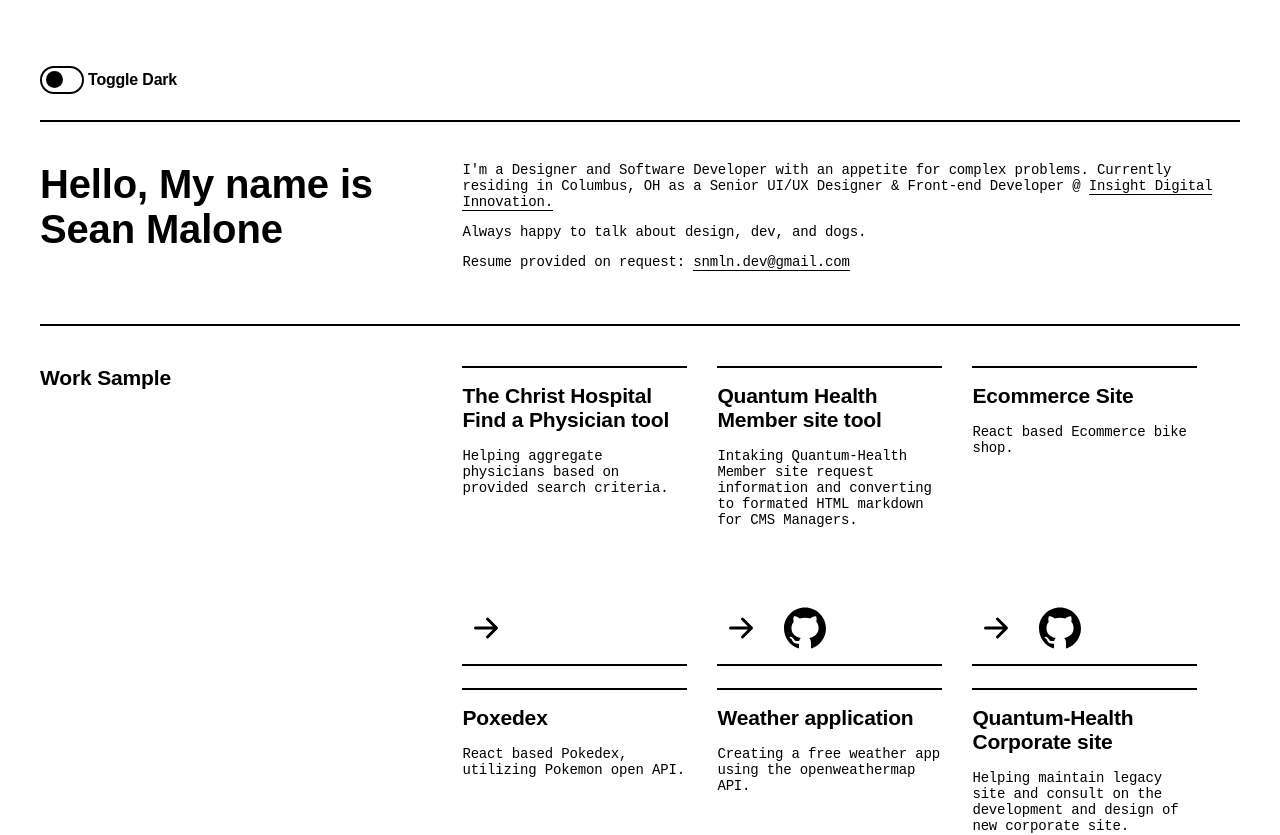
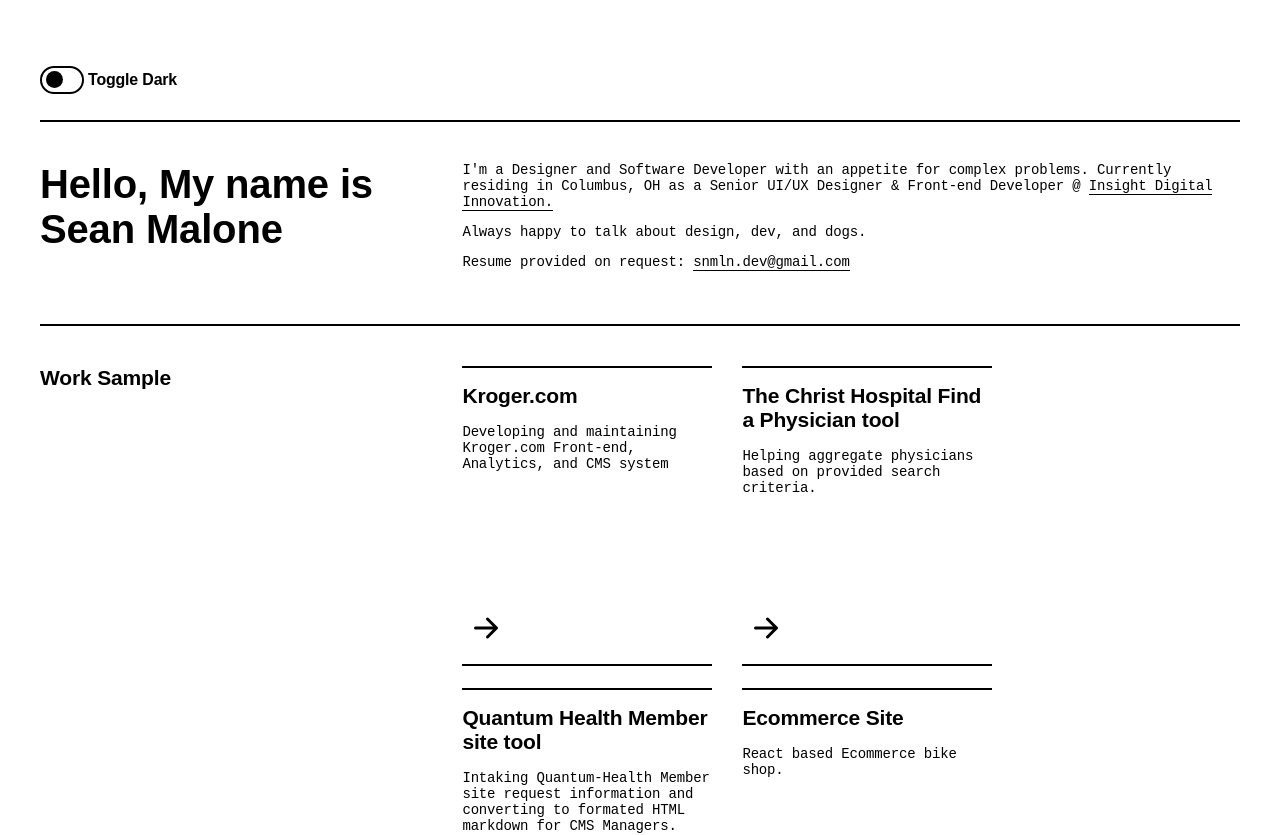
Before and after one commit to snmln/snmln, a React (Create React App) app: page / in a window 1280 px wide. Shown: the top 835 px of the page. Built offline with nearby package versions, Linux system fonts and the light colour scheme.

Commit message:
updating for July

```diff
--- a/src/Components/Projects.js
+++ b/src/Components/Projects.js
@@ -1,5 +1,10 @@
 export const projects=[
     {
+        id:7,
+        title: "Kroger.com",
+        site: "https://www.thechristhospital.com/physician",
+        description: "Developing and maintaining Kroger.com Front-end, Analytics, and CMS system"
+    },{
         id:6,
         title: "The Christ Hospital Find a Physician tool",
         site: "https://www.thechristhospital.com/physician",
--- a/src/Components/card.js
+++ b/src/Components/card.js
@@ -24,7 +24,7 @@
 }
 
 .card {
-        max-width: 225px;
+        max-width: 250px;
         width: 100%;
         height: 300px;
         margin:0 30px 22.4px 0 ;
```
Also changed, not shown: 2 other files (tests, documents, lock files or other folders).
